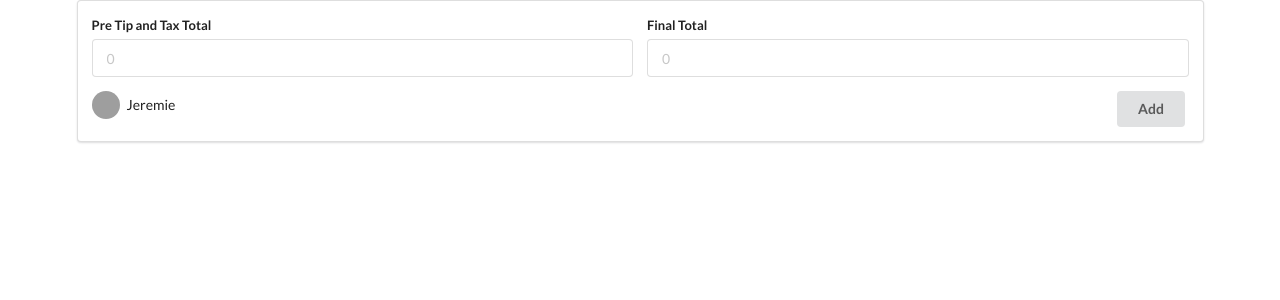
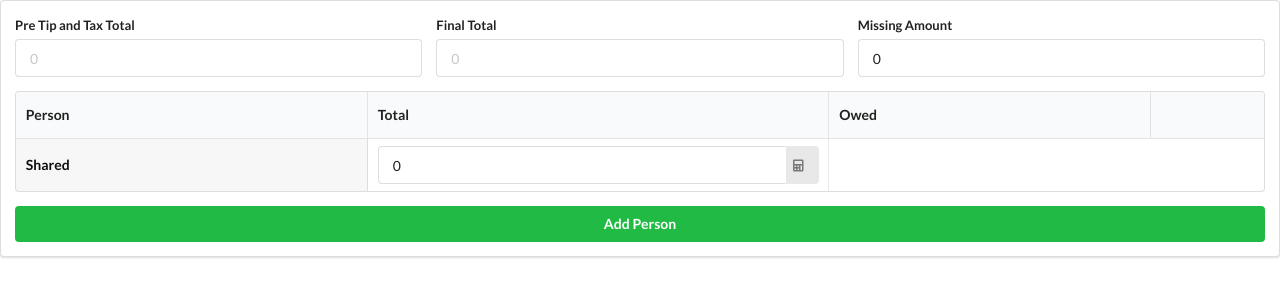
Before and after one commit to jerall24/splitting-meals, a React (Create React App) app: page / in a window 1280 px wide. Shown: the top 300 px of the page. Built offline with nearby package versions, Linux system fonts and the light colour scheme; grey boxes are pictures that could not be loaded.

Commit message:
Created basic functionality of app

```diff
--- a/public/index.html
+++ b/public/index.html
@@ -11,6 +11,7 @@
     />
     <link rel="apple-touch-icon" href="%PUBLIC_URL%/logo192.png" />
     <link rel="stylesheet" href="https://cdnjs.cloudflare.com/ajax/libs/semantic-ui/2.4.1/semantic.min.css" />
+    <meta name="viewport" content="width=device-width, initial-scale=1.0, maximum-scale=1.0,user-scalable=0"/>
     <!--
       manifest.json provides metadata used when your web app is installed on a
       user's mobile device or desktop. See https://developers.google.com/web/fundamentals/web-app-manifest/
@@ -25,7 +26,7 @@
       work correctly both with client-side routing and a non-root public URL.
       Learn how to configure a non-root public URL by running `npm run build`.
     -->
-    <title>React App</title>
+    <title>Splitting Meals</title>
   </head>
   <body>
     <noscript>You need to enable JavaScript to run this app.</noscript>
--- a/src/App.js
+++ b/src/App.js
@@ -1,12 +1,32 @@
-import React from 'react';
+import React, { useState, useEffect } from 'react';
 import Totals from './components/Totals'
 import GroupList from './components/GroupList'
 
 const App = () => {
+  const [preTotal, setPreTotal] = useState("");
+  const [postTotal, setPostTotal] = useState("");
+  const [missingAmount, setMissingAmount] = useState(0);
+  const [peopleAmount, setPeopleAmount] = useState(0);
+
+  useEffect(() => {
+    setMissingAmount(preTotal-peopleAmount);
+  }, [preTotal, peopleAmount])
+
   return (
-    <div className="ui container segment">
-      <Totals />
-      <GroupList />
+    <div className="ui segment">
+      <Totals
+        preTotal={preTotal}
+        setPreTotal={setPreTotal}
+        postTotal={postTotal}
+        setPostTotal={setPostTotal}
+        missingAmount={missingAmount}
+      />
+      <GroupList
+        peopleAmount={peopleAmount}
+        setPeopleAmount={setPeopleAmount}
+        preTotal={preTotal}
+        postTotal={postTotal}
+      />
     </div>
   );
 };
--- a/src/components/GroupList.js
+++ b/src/components/GroupList.js
@@ -1,20 +1,79 @@
 import React, { useState, useEffect } from 'react';
 import Person from './Person';
+import Shared from './Shared';
 
-//add an add button for the entire list
+//add shared plates
 
-const GroupList = () => {
-  const [people, setPeople] = useState(["Jeremie"])
+const GroupList = ({ peopleAmount, setPeopleAmount, preTotal, postTotal }) => {
+  const [shared, setShared] = useState({name: "Shared", raw: 0});
+  const [people, setPeople] = useState([])
+  const [countPeople, setCountPeople] = useState(people.length)
 
-  const renderedList = people.map((person) => {
+  const renderedList = people.map((person, index) => {
     return (
-      <Person name={person} />
+      <Person
+        key={index}
+        index={index}
+        setPeople={setPeople}
+        people={people}
+        name={person.name}
+        preTotal={preTotal}
+        postTotal={postTotal}
+        shared={shared.raw}
+      />
     );
   });
 
+  useEffect(() => {
+    const total = () => {
+      var t = 0;
+      people.forEach((person) => {
+        t += person.raw;
+      });
+      t += shared.raw;
+      setPeopleAmount(t);
+    }
+    total();
+  }, [people, shared.raw])
+
+  // useEffect(() => {
+  //   console.log("countPeople", shared.raw);
+  // })
+
+  useEffect(() => {
+    setCountPeople(people.length);
+  }, [people.length])
+
   return (
-    <div className="ui middle aligned divided list">
-      {renderedList}
+    <div>
+      <div className="ui container-fluid">
+        <table className="ui compact celled definition unstackable table">
+          <thead className="full-width">
+            <tr>
+              <th>Person</th>
+              <th>Total</th>
+              <th>Owed</th>
+              <th></th>
+            </tr>
+          </thead>
+          <Shared shared={shared} setShared={setShared}/>
+          <tbody>
+            {renderedList}
+          </tbody>
+        </table>
+        <div className="ui fluid buttons">
+          <button
+            onClick={() => {setPeople([...people, {name: `P${countPeople}`, raw: 0}])}}
+            className="ui positive button"
+            >Add Person
+          </button>
+          {/*<button
+            onClick={() => {setPeople([])}}
+            className="ui negative basic button">
+            Clear
+          </button>*/}
+      </div>
+      </div>
     </div>
   );
 };
--- a/src/components/Person.js
+++ b/src/components/Person.js
@@ -1,19 +1,89 @@
-import React from 'react';
+import React, { useState, useEffect } from 'react';
 
 //add delete button and edit button
+//show calculator: https://medium.com/@nitinpatel_20236/how-to-build-a-simple-calculator-application-with-react-js-bc10a4568bbd
+// add a personName or rename this to PersonRow and make a person file
 
-const Person = ({name}) => {
+const Person = ({ index, name, people, setPeople, preTotal, postTotal, shared }) => {
+  const [rawSum, setRawSum] = useState("");
+  const [owedSum, setOwedSum] = useState(0);
+  const [debouncedSum, setDebouncedSum] = useState(rawSum);
+
+  const removePerson = () => {
+    const p = people.slice();
+    p.splice(index, 1);
+    setPeople(p);
+  };
+
+  useEffect(() => {
+    const timerId = setTimeout(() => {
+      setDebouncedSum(rawSum);
+    }, 500);
+
+    return () => {
+      clearTimeout(timerId)
+    };
+  }, [rawSum]);
+
+  useEffect(() => {
+    if (debouncedSum === 0) {
+      setOwedSum(0);
+    }
+    else {
+      console.log("people.length", debouncedSum);
+      //include shared plates here
+      setOwedSum((Number(debouncedSum)+shared/(people.length === 0 ? 1 : people.length))/preTotal*postTotal);
+      const p = people.slice();
+      p[index].raw = Number(debouncedSum);
+      setPeople(p);
+    }
+  }, [debouncedSum, preTotal, postTotal, shared, people.length])
+
+  const showAmount = (sum, setSumFunction) => {
+    return (
+      <td className="collapsing">
+        <div className="ui fluid action input">
+          <input
+            type="text"
+            pattern="[0-9]*"
+            value={sum}
+            className="ui fluid"
+            placeholder=""
+            onChange={e => setSumFunction(e.target.value)}
+          />
+            <div className="ui label button">
+              <i className="calculator icon"></i>
+            </div>
+        </div>
+      </td>
+    );
+  };
 
   return (
-    <div key={name} className="item">
-      <div className="right floated content">
-        <div className="ui button">Add</div>
-      </div>
-      <img className="ui avatar image" src="/images/avatar2/small/lena.png" />
-      <div className="content">
-        {name}
-      </div>
-    </div>
+    <tr>
+      <td className="collapsing">
+        <h5 className="ui image header">
+        <div className="content">
+          {name}
+        </div>
+        </h5>
+      </td>
+      {showAmount(rawSum, setRawSum)}
+      <td className="collapsing">
+        <div className="ui fluid input">
+          <input
+            type="number"
+            value={owedSum}
+            readOnly
+          />
+        </div>
+      </td>
+      <td className="collapsing">
+        <button className="ui mini red icon button" onClick={removePerson}>
+          <i className="trash alternate icon"></i>
+        </button>
+      </td>
+    </tr>
   );
 };
 
--- /dev/null
+++ b/src/components/Shared.js
@@ -0,0 +1,50 @@
+import React, { useState, useEffect } from 'react';
+
+const Shared = ( { shared, setShared }) => {
+  const [rawShared, setRawShared] = useState(shared.raw);
+  const [debouncedShared, setDebouncedShared] = useState(rawShared);
+
+  useEffect(() => {
+    const timerId = setTimeout(() => {
+      setDebouncedShared(Number(rawShared));
+    }, 500);
+
+    return () => {
+      clearTimeout(timerId)
+    };
+  }, [rawShared]);
+
+  useEffect(() => {
+    setShared({name: "Shared", raw: debouncedShared})
+  }, [debouncedShared]);
+
+  return (
+    <tbody>
+      <tr>
+        <td>
+          Shared
+        </td>
+        <td className="">
+          <div className="ui fluid action input">
+            <input
+              type="text"
+              pattern="[0-9]*"
+              value={rawShared}
+              className="ui fluid"
+              onChange={e => setRawShared(e.target.value)}
+            />
+              <div className="ui label button">
+                <i className="calculator icon"></i>
+              </div>
+          </div>
+        </td>
+        <td>
+
+        </td>
+
+      </tr>
+    </tbody>
+  );
+}
+
+export default Shared
--- a/src/components/Totals.js
+++ b/src/components/Totals.js
@@ -1,11 +1,11 @@
 import React, { useState, useEffect } from 'react';
 
-//make sure post is more than pre
 //number validation and also have to add in the value field and such
+//add missing value between sum of all people and final/pre
 
-const Totals = () => {
-  const [preTotal, setPreTotal] = useState(null);
-  const [postTotal, setPostTotal] = useState(null);
+const Totals = ({ preTotal, setPreTotal, postTotal, setPostTotal, missingAmount }) => {
+  // using a string instead of 0 or null because 0 would require deleting 0 then typing number
+  // null gives us an error because value in <input> shouldn't be null
   const [showBadTotalMessage, setShowBadTotalMessage] = useState(false);
 
   useEffect(() => {
@@ -26,6 +26,7 @@ const Totals = () => {
             value={preTotal}
             onChange={e => setPreTotal(e.target.value)}
             type="number"
+            pattern="[0-9]*"
             placeholder="0"
           />
           {showBadTotalMessage ? <div className="ui pointing red basic label fluid">
@@ -38,7 +39,16 @@ const Totals = () => {
             value={postTotal}
             onChange={e => setPostTotal(e.target.value)}
             type="number"
+            pattern="[0-9]*"
             placeholder="0"
+          />
+        </div>
+        <div className="field">
+          <label>Missing Amount</label>
+          <input
+            value={missingAmount}
+            type="number"
+            readOnly
           />
         </div>
       </div>
--- /dev/null
+++ b/src/utils/util.js
@@ -0,0 +1 @@
+// export const
```
